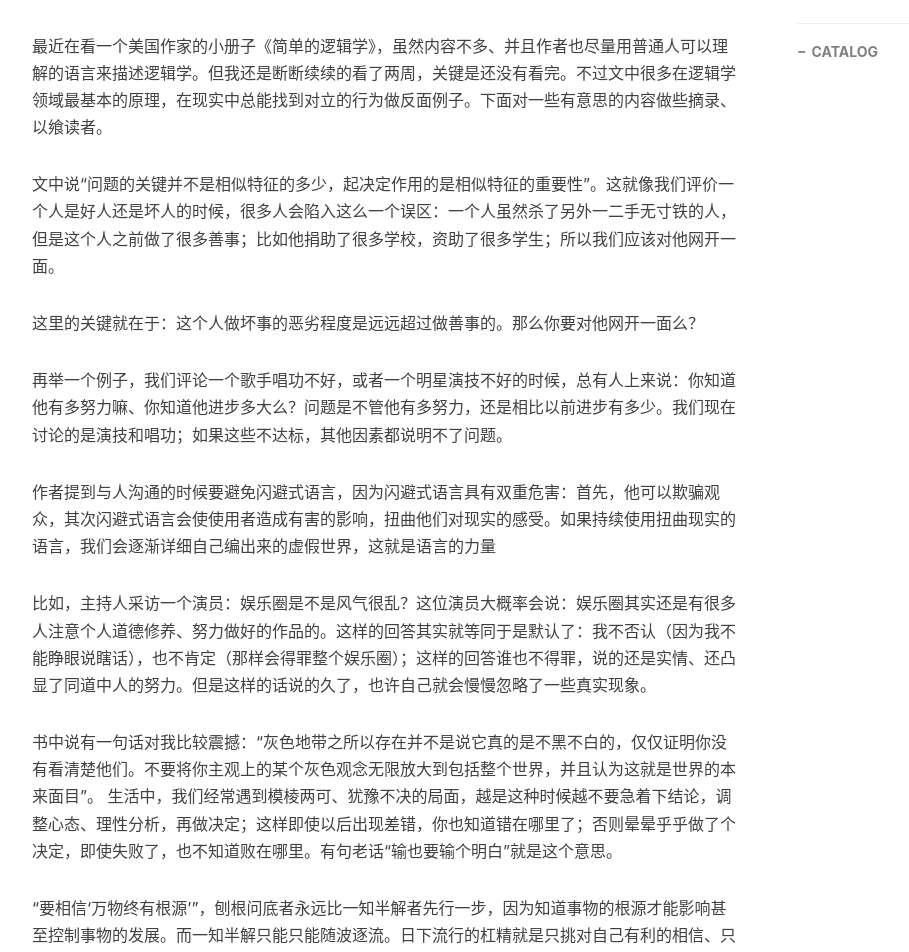
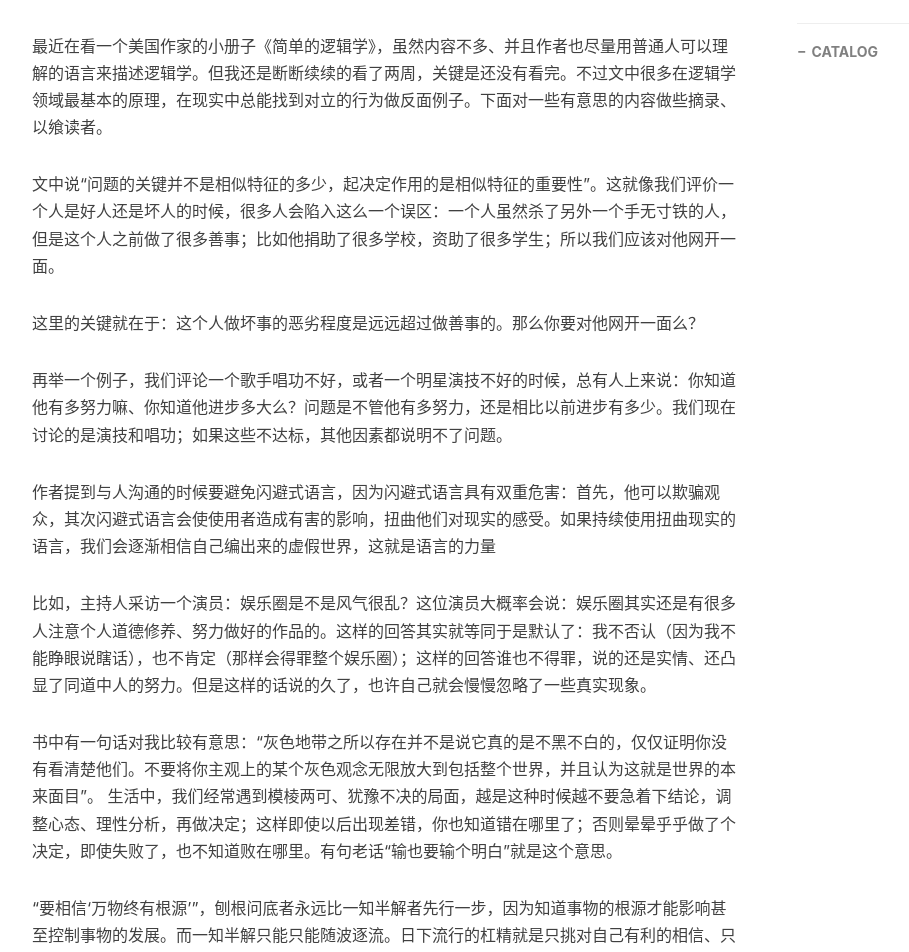
Before and after one commit to enilu-en/enilu-en.github.io, a Jekyll site: the page built from _posts/2018/2018-08-21-《简单的逻辑学》读书笔记.md, in a window 1280 px wide. Shown: the part 666-1618 px from the top of the page, without its empty margins (233-1142 px from the left). Built offline with Jekyll 4.4.1, drawn with Linux system fonts in a browser that asks for light colours; nearby versions of some CDN libraries; comment, search, counter and statistics services are not loaded.

Commit message:
Change article

```diff
--- a/_posts/2018/2018-08-21-《简单的逻辑学》读书笔记.md
+++ b/_posts/2018/2018-08-21-《简单的逻辑学》读书笔记.md
@@ -13,17 +13,17 @@ tags:
 
 最近在看一个美国作家的小册子《简单的逻辑学》，虽然内容不多、并且作者也尽量用普通人可以理解的语言来描述逻辑学。但我还是断断续续的看了两周，关键是还没有看完。不过文中很多在逻辑学领域最基本的原理，在现实中总能找到对立的行为做反面例子。下面对一些有意思的内容做些摘录、以飨读者。
 
-文中说“问题的关键并不是相似特征的多少，起决定作用的是相似特征的重要性”。这就像我们评价一个人是好人还是坏人的时候，很多人会陷入这么一个误区：一个人虽然杀了另外一二手无寸铁的人，但是这个人之前做了很多善事；比如他捐助了很多学校，资助了很多学生；所以我们应该对他网开一面。
+文中说“问题的关键并不是相似特征的多少，起决定作用的是相似特征的重要性”。这就像我们评价一个人是好人还是坏人的时候，很多人会陷入这么一个误区：一个人虽然杀了另外一个手无寸铁的人，但是这个人之前做了很多善事；比如他捐助了很多学校，资助了很多学生；所以我们应该对他网开一面。
 
 这里的关键就在于：这个人做坏事的恶劣程度是远远超过做善事的。那么你要对他网开一面么？
 
 再举一个例子，我们评论一个歌手唱功不好，或者一个明星演技不好的时候，总有人上来说：你知道他有多努力嘛、你知道他进步多大么？问题是不管他有多努力，还是相比以前进步有多少。我们现在讨论的是演技和唱功；如果这些不达标，其他因素都说明不了问题。
 
-作者提到与人沟通的时候要避免闪避式语言，因为闪避式语言具有双重危害：首先，他可以欺骗观众，其次闪避式语言会使使用者造成有害的影响，扭曲他们对现实的感受。如果持续使用扭曲现实的语言，我们会逐渐详细自己编出来的虚假世界，这就是语言的力量
+作者提到与人沟通的时候要避免闪避式语言，因为闪避式语言具有双重危害：首先，他可以欺骗观众，其次闪避式语言会使使用者造成有害的影响，扭曲他们对现实的感受。如果持续使用扭曲现实的语言，我们会逐渐相信自己编出来的虚假世界，这就是语言的力量
 
 比如，主持人采访一个演员：娱乐圈是不是风气很乱？这位演员大概率会说：娱乐圈其实还是有很多人注意个人道德修养、努力做好的作品的。这样的回答其实就等同于是默认了：我不否认（因为我不能睁眼说瞎话），也不肯定（那样会得罪整个娱乐圈）；这样的回答谁也不得罪，说的还是实情、还凸显了同道中人的努力。但是这样的话说的久了，也许自己就会慢慢忽略了一些真实现象。
 
-书中说有一句话对我比较震撼：“灰色地带之所以存在并不是说它真的是不黑不白的，仅仅证明你没有看清楚他们。不要将你主观上的某个灰色观念无限放大到包括整个世界，并且认为这就是世界的本来面目”。
+书中有一句话对我比较有意思：“灰色地带之所以存在并不是说它真的是不黑不白的，仅仅证明你没有看清楚他们。不要将你主观上的某个灰色观念无限放大到包括整个世界，并且认为这就是世界的本来面目”。
 生活中，我们经常遇到模棱两可、犹豫不决的局面，越是这种时候越不要急着下结论，调整心态、理性分析，再做决定；这样即使以后出现差错，你也知道错在哪里了；否则晕晕乎乎做了个决定，即使失败了，也不知道败在哪里。有句老话“输也要输个明白”就是这个意思。
 
 “要相信‘万物终有根源’”，刨根问底者永远比一知半解者先行一步，因为知道事物的根源才能影响甚至控制事物的发展。而一知半解只能只能随波逐流。日下流行的杠精就是只挑对自己有利的相信、只挑好听的相信、只挑喜欢的相信；而根本不思考事务的来龙去脉、结果导致错误的决策带来苦果后不知所以、甚至盲目埋怨发泄到错误的目标。比如最近的p2p暴雷事件：人当初投资的时候看到不合理的高回报率没有一丝怀疑，这就是人们总是愿意相信对自己有利的事物、而不考虑事物的本质（他的利率凭什么可以那么高）。而出了事情以后、很多人寄希望于政府进行管理、帮他们讨回本钱，真的是黔驴技穷到家了。
```
